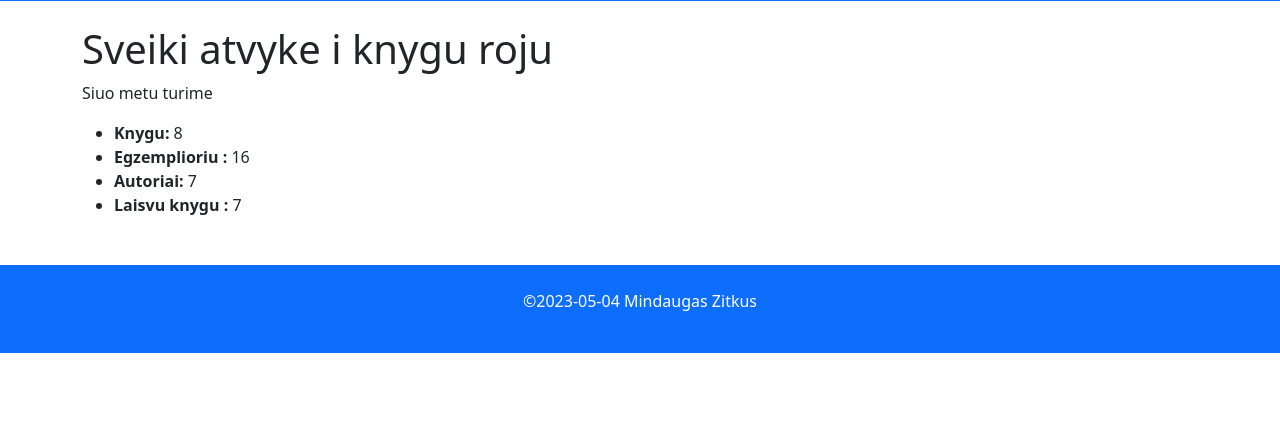
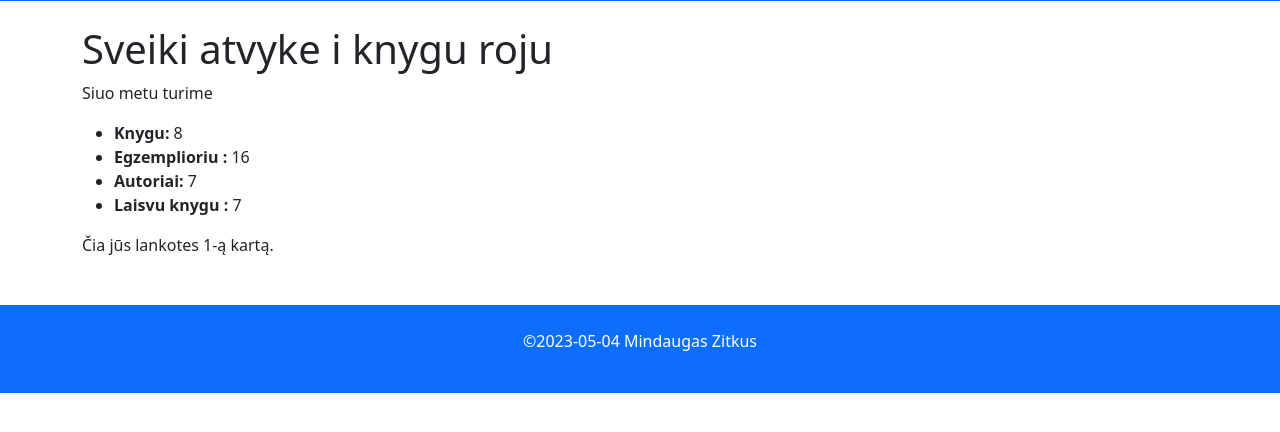
Before and after one commit to MindaugasZitkus/pythonProject_Django_Library, a Django app: page /library/ in a window 1280 px wide. Shown: the part 257-689 px from the top of the page. Run offline with Django 4.2, Linux system fonts and the light colour scheme; data comes from the database, SQL or seed files in the repository.

Commit message:
39 paskaita + Idetas apsilankymu skaitiklis

```diff
--- a/mysite/library/templates/index.html
+++ b/mysite/library/templates/index.html
@@ -12,5 +12,5 @@
     <li><strong>Autoriai: </strong>{{ num_authors }}</li>
     <li><strong>Laisvu knygu : </strong>{{ num_instances_available }}</li>
 </ul>
-
+<p>Čia jūs lankotes {{ num_visits }}-ą kartą.</p>
 {% endblock %}
--- a/mysite/library/views.py
+++ b/mysite/library/views.py
@@ -13,11 +13,16 @@ def index(request):
     num_authors = Author.objects.count()
     num_instances_available = BookInstance.objects.filter().filter(status__exact='g').count()
 
+    num_visits = request.session.get("num_visits", 1)
+    request.session['num_visits'] = num_visits + 1
+
     context = {
         'num_books': num_books,
         'num_instances': num_instances,
         'num_authors': num_authors,
         'num_instances_available': num_instances_available,
+        'num_visits': num_visits,
+
     }
     return render(request, 'index.html', context=context)
 
```
